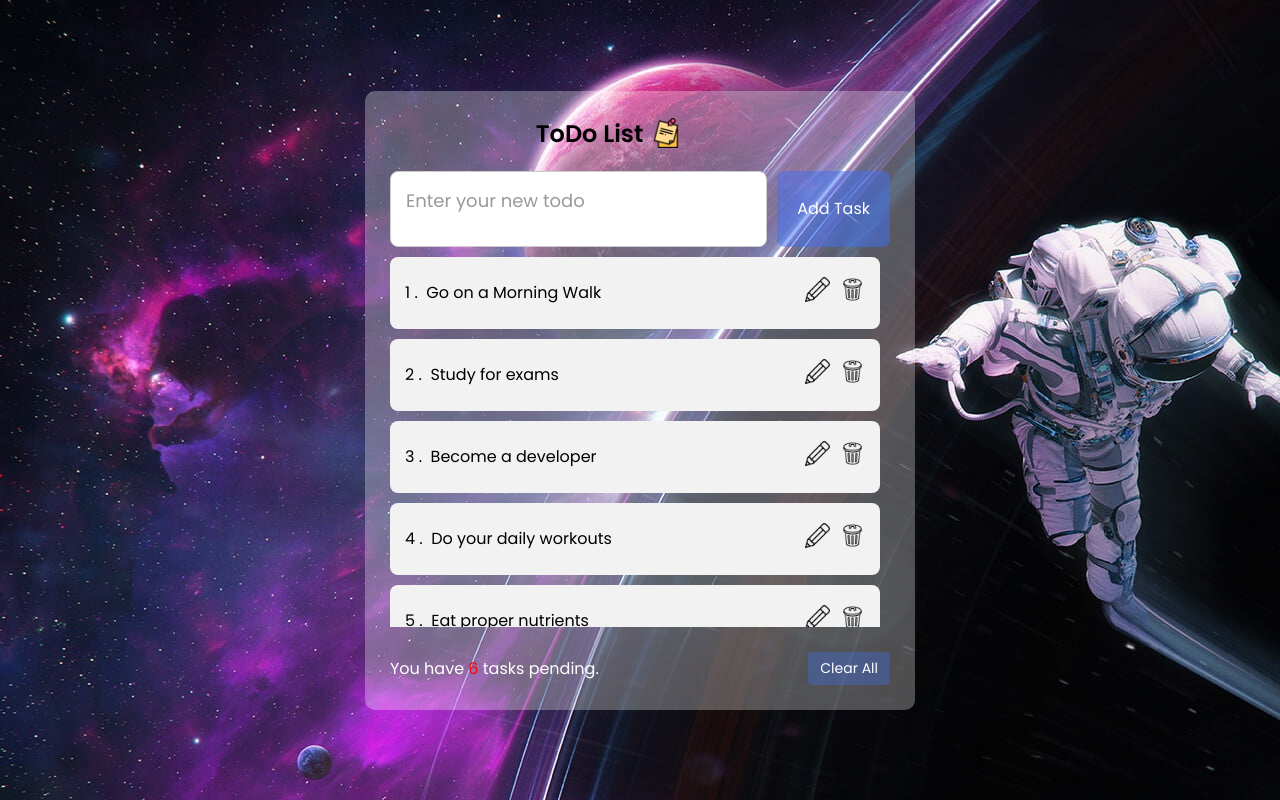
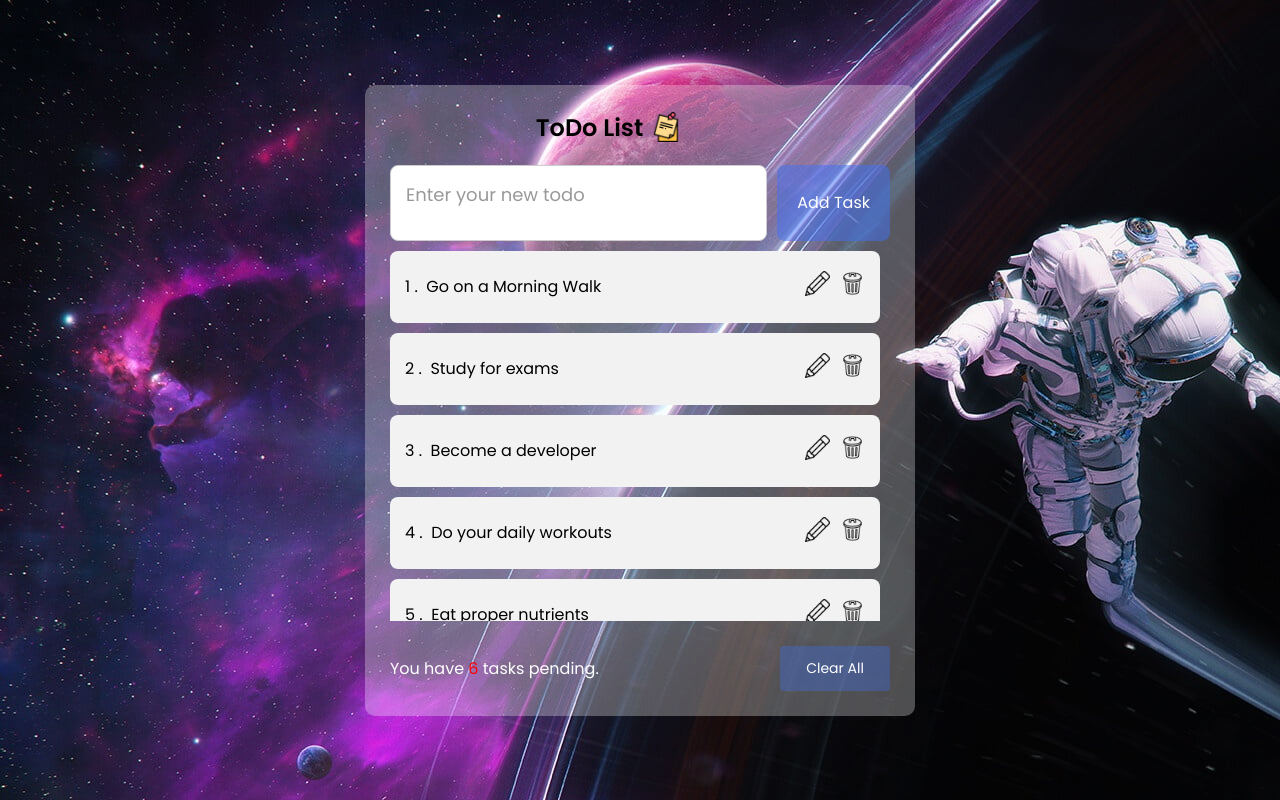
Before and after one commit to AagamanMainali35/To-do-app-With-Django-ajax, a Django app: page / in a window 1280 px wide. Run offline with Django 5.2, Linux system fonts and the light colour scheme; data comes from the database, SQL or seed files in the repository; both versions use the stored data as it was after the commit.

Commit message:
FinalChangeV1

```diff
--- a/core/static/css/Todo.css
+++ b/core/static/css/Todo.css
@@ -113,7 +113,7 @@ body {
     color: #333;
 }
 .pending-tasks .clear-button {
-    padding: 6px 12px;
+    padding: 12px 12px;
     border: none;
     background: #4070f456;
     color: #fff;
@@ -122,6 +122,8 @@ body {
     cursor: pointer;
     text-decoration: none;
     white-space: nowrap;
+    width: 110px;
+    text-align: center;
 }
 .pending-tasks .clear-button:hover {
     background-color: #0e4bf1;
--- a/core/views.py
+++ b/core/views.py
@@ -9,6 +9,7 @@ def home(request):
        data=tasks.objects.create(taskname=task)
        data.save()
     return render(request,'Todolist.html',context)
+
 
 def delete(request,id):
     data1=tasks.objects.get(id=id)
```
Also changed, not shown: db.sqlite3.
